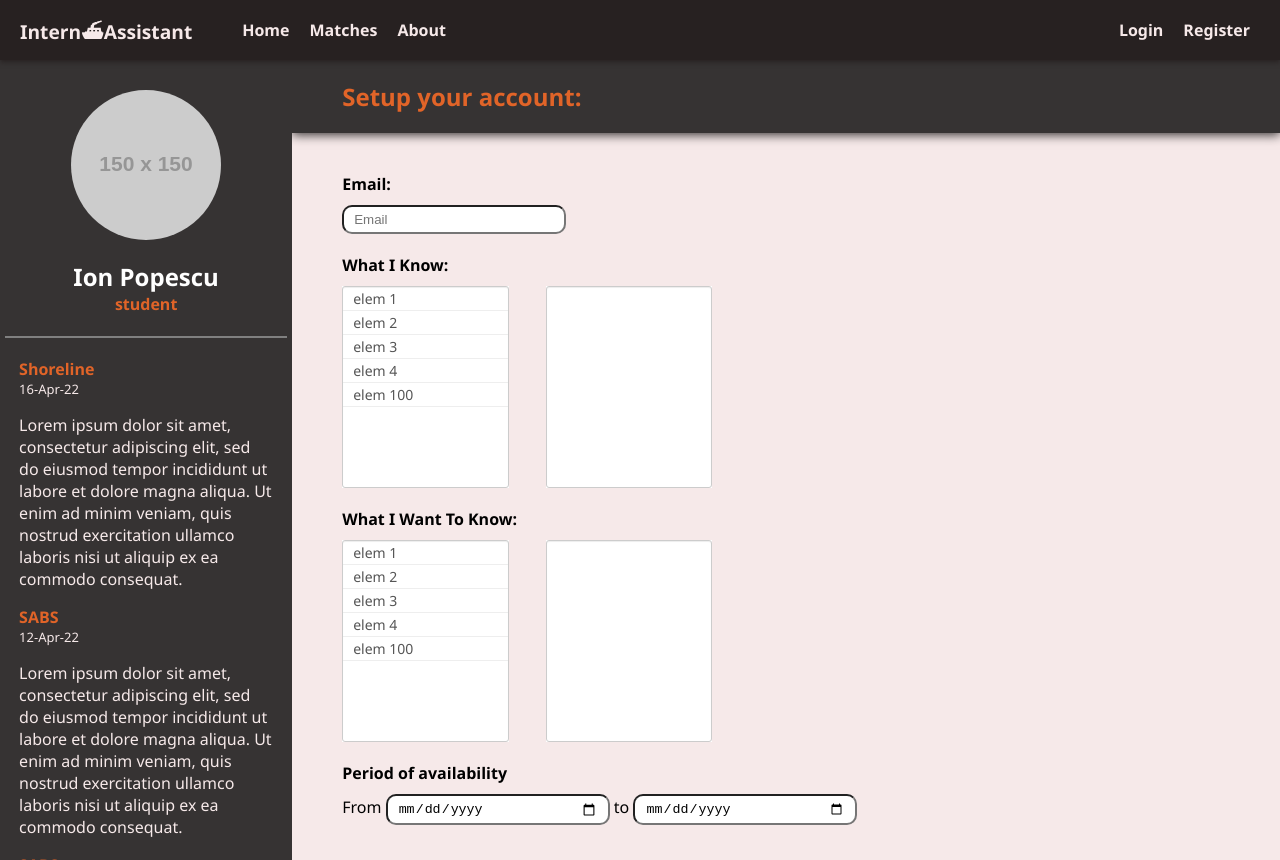
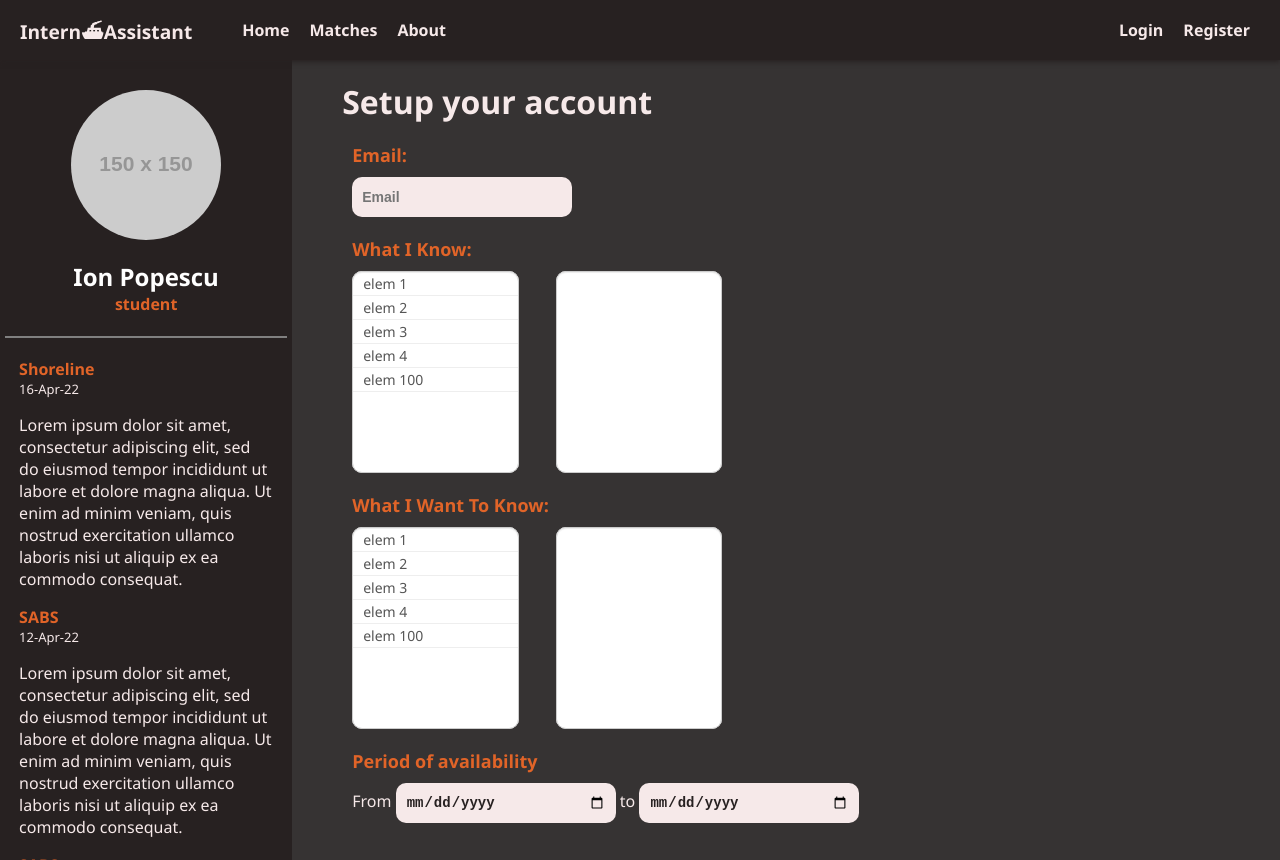
Before and after one commit to sstoleriu/ITM_WebDev2022, a website: page client/user/user.html in a window 1280 px wide. Drawn offline with nearby package versions, Linux system fonts and the light colour scheme; placeholder pictures from the web are drawn by us.

Commit message:
update user css

```diff
--- a/client/css/login.css
+++ b/client/css/login.css
@@ -11,7 +11,7 @@ body, html {
     background-color: var(--charcoal-grey);
     padding: 30px 0 50px 0;
     border-radius: 10px;
-    box-shadow: 0px 2px 20px black;
+    box-shadow: 0px 2px 20px var(--charcoal-grey);
     margin-top: 150px;
 }
 
--- a/client/css/register.css
+++ b/client/css/register.css
@@ -11,7 +11,7 @@ body, html {
     background-color: var(--charcoal-grey);
     padding: 30px 0 50px 0;
     border-radius: 10px;
-    box-shadow: 0px 2px 20px black;
+    box-shadow: 0px 2px 20px var(--charcoal-grey);
     margin-top: 150px;
 }
 
--- a/client/css/user.css
+++ b/client/css/user.css
@@ -8,7 +8,7 @@
 
 .profile-details {
     flex: 2;
-    background-color: var(--darkgrey);
+    background-color: var(--charcoal-grey);
     height: 100vh;
     overflow-y:auto;
     padding: 0 5px;
@@ -28,7 +28,7 @@
     border-bottom: 2px solid grey;
     margin-bottom: 20px;
     box-shadow: 2px;
-    background-color: var(--darkgrey);
+    background-color: var(--charcoal-grey);
 
     position: sticky;
     top: 0;
@@ -71,7 +71,7 @@
 
 .profile-settings {
     flex: 7;
-    background-color: var(--light-pink);
+    background-color: var(--darkgrey);
     max-height: 100vh;
     overflow-y: auto;
     display: flex;
@@ -81,15 +81,12 @@
 .profile-settings-header {
     padding: 20px 0 20px 50px;
     margin: 0;
-    margin-bottom: 40px;
-    background-color: var(--darkgrey);
-    box-shadow: 0 2px 10px var(--darkgrey);
-    color: var(--orange);
+    color: var(--light-pink);
 }
 
 .setting-group {
     width: max-content;
-    margin-left: 50px;
+    margin-left: 60px;
     margin-bottom: 20px;
 }
 
@@ -99,12 +96,37 @@
 
 .setting-group .setting-title {
     margin: 0 0 10px;
+    font-weight: 600;
+    font-size: 18px;
+    color: var(--orange);
 }
 
 .setting-group input {
     border-radius: 10px;
     width: 200px;
+    height: 30px;
     padding: 5px 10px;
+    background-color: var(--light-pink);
+    color: var(--charcoal-grey);
+    font-size: 14px;
+    font-weight: 600;
+    border: none;
+}
+
+.setting-group input:focus {
+    outline: none;
+    border-color: var(--orange);
+}
+
+.setting-group label {
+    color: var(--light-pink);
+}
+
+.setting-group .ms-selectable,
+.setting-group .ms-selection,
+.setting-group .ms-list {
+    border: none;
+    border-radius: 10px!important;
 }
 
 /* SCROLLBAR FOR .profile-settings */
--- a/client/user/user.html
+++ b/client/user/user.html
@@ -93,9 +93,9 @@
             </div>
 
             <div class="profile-settings">
-                <h2 class="profile-settings-header">
-                    Setup your account:
-                </h2>
+                <h1 class="profile-settings-header">
+                    Setup your account
+                </h1>
 
                 <div class="setting-group">
                     <h4 class="setting-title">Email:</h4>
@@ -128,10 +128,10 @@
                 <div class="setting-group">
                     <h4 class="setting-title">Period of availability</h4>
 
-                    <lable for="start-date">From</lable>
+                    <label for="start-date">From</lable>
                     <input type="date" id="start" name="start-date" value="" min="2022-04-15" max="2030-12-31">
 
-                    <lable for="end-date">to</lable>
+                    <label for="end-date">to</lable>
                     <input type="date" id="start" name="end-date" value="" min="2022-04-15" max="2030-12-31">
                 </div>
             </div>
```
